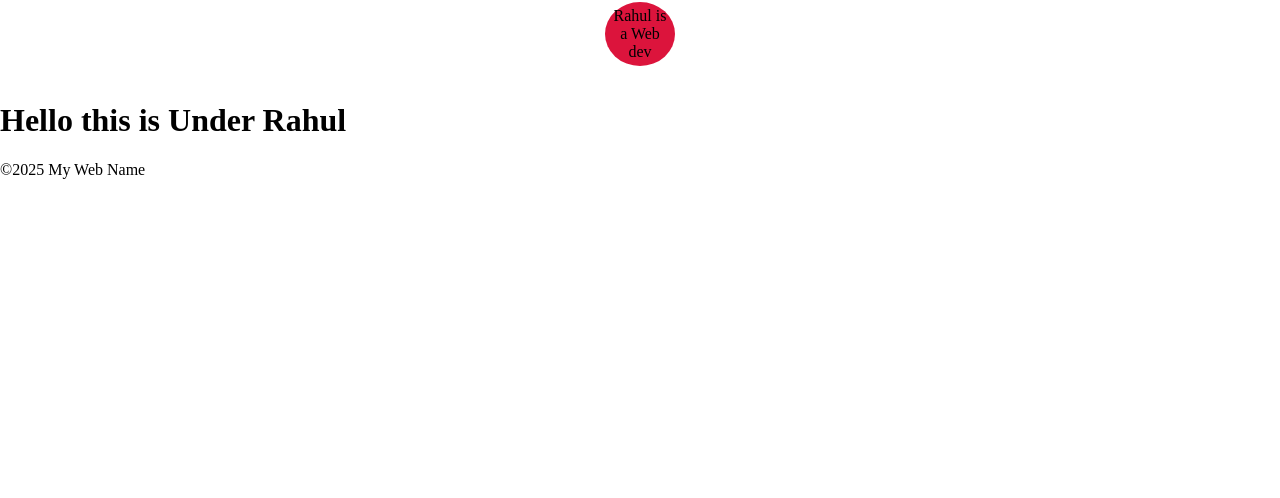
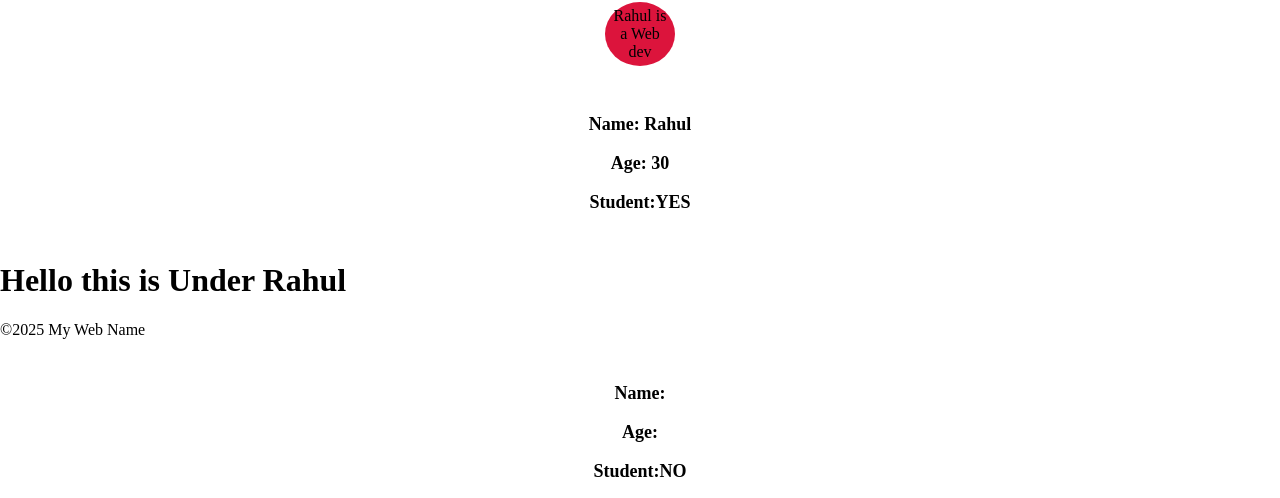
Before and after one commit to techieRahul17/ReactjsRevnotes, a React (Vite) app: page / in a window 1280 px wide. Shown: the part 454-952 px from the top of the page. Before the commit the page ends 800 px from the top, so only its background shows below. Built offline with nearby package versions, Linux system fonts and the light colour scheme.

Commit message:
Day 3 props done with css

```diff
--- a/package.json
+++ b/package.json
@@ -10,6 +10,9 @@
     "preview": "vite preview"
   },
   "dependencies": {
+    "dotenv": "^17.0.0",
+    "mongoose": "^8.16.1",
+    "prop-types": "^15.8.1",
     "react": "^19.1.0",
     "react-dom": "^19.1.0"
   },
--- a/src/App.jsx
+++ b/src/App.jsx
@@ -3,6 +3,8 @@ import Footer from "./Footer.jsx";
 import Food from "./Food.jsx";
 import Card from "./Card.jsx";
 import Button from "./Button/button.jsx";
+import Student  from "./Student.jsx";
+import UserGreeting from "./UserGreeting.jsx";
 
 function App() {
     return (
@@ -12,7 +14,10 @@ function App() {
         <Header />
         <Food />
         <Card />
+        <Student name="Rahul" age={30} isStudent={true}/>
         <Footer />
+        <Student/>
+        <UserGreeting isLoggedIn={true} name="Rahul" />
         </>
     );
 }
--- /dev/null
+++ b/src/Student.jsx
@@ -0,0 +1,23 @@
+import PropTypes from 'prop-types'
+
+function Student(props) {
+    return (
+        <div className="student">
+            <p>Name: {props.name}</p>
+            <p>Age: {props.age}</p>
+            <p>Student:{props.isStudent ? "YES" : "NO"}</p>
+        </div>
+    );
+}
+Student.propTypes = {
+    name: PropTypes.string.isRequired,
+    age: PropTypes.number.isRequired,
+    isStudent: PropTypes.bool,
+}
+Student.defaultProps = {
+    isStudent: false,
+    name:"Guest",
+    age: 15,
+}
+
+export default Student;
--- /dev/null
+++ b/src/UserGreeting.jsx
@@ -0,0 +1,16 @@
+import PropTypes from "prop-types";
+
+function UserGreeting(props) {
+    const Welcome= <h2>Welcome {props.name}</h2>
+    const Error= <h2>Please check credentials</h2>
+    return(props.isLoggedIn ?Welcome : Error);
+}
+UserGreeting.propTypes = {
+    isLoggedIn: PropTypes.bool.isRequired,
+    name: PropTypes.string.isRequired,
+}
+UserGreeting.defaultProps = {
+    isLoggedIn: false,
+    name: "Rahul",
+}
+export default UserGreeting;
--- a/src/index.css
+++ b/src/index.css
@@ -79,3 +79,20 @@ body{
   background-color: aquamarine;
   color: white;
 }
+.student{
+  font-family: Crimson;
+  text-align: center;
+  font-weight: bold;
+  padding: 10px;
+  border-radius: 10px;
+  margin: 5px;
+  font-size: large;
+  border: crimson;
+}
+.student:hover{
+  border:1px crimson;
+  border-radius: 10px;
+  padding: 5px;
+  accent-color: aquamarine;
+  font-weight: bold;
+}
```
Also changed, not shown: 1 other file (tests, documents, lock files or other folders).
